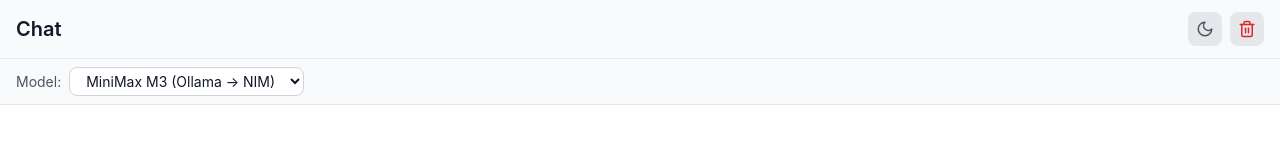
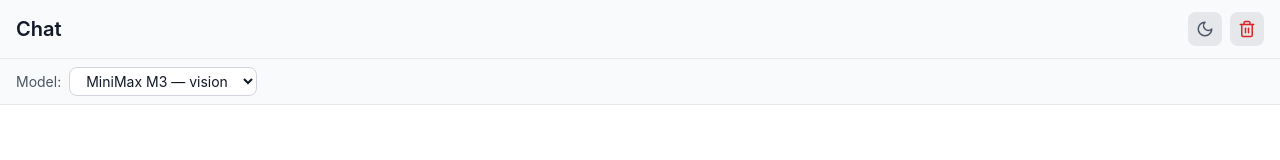
Before and after one commit to jordan23wagner-ops/Wagner-GPT, a React (Vite) app: page / in a window 1280 px wide. Shown: the top 160 px of the page. Built offline with nearby package versions, Linux system fonts and the light colour scheme.

Commit message:
fix m3 dropdown label

```diff
--- a/src/App.jsx
+++ b/src/App.jsx
@@ -248,7 +248,7 @@ export default function App() {
                   : 'bg-white border-gray-300 text-gray-900'
               }`}
             >
-              <option value="m3">MiniMax M3 (Ollama → NIM)</option>
+              <option value="m3">MiniMax M3 — vision</option>
              <option value="gemma">Gemma 4 — vision</option>
             </select>
           </div>
```
